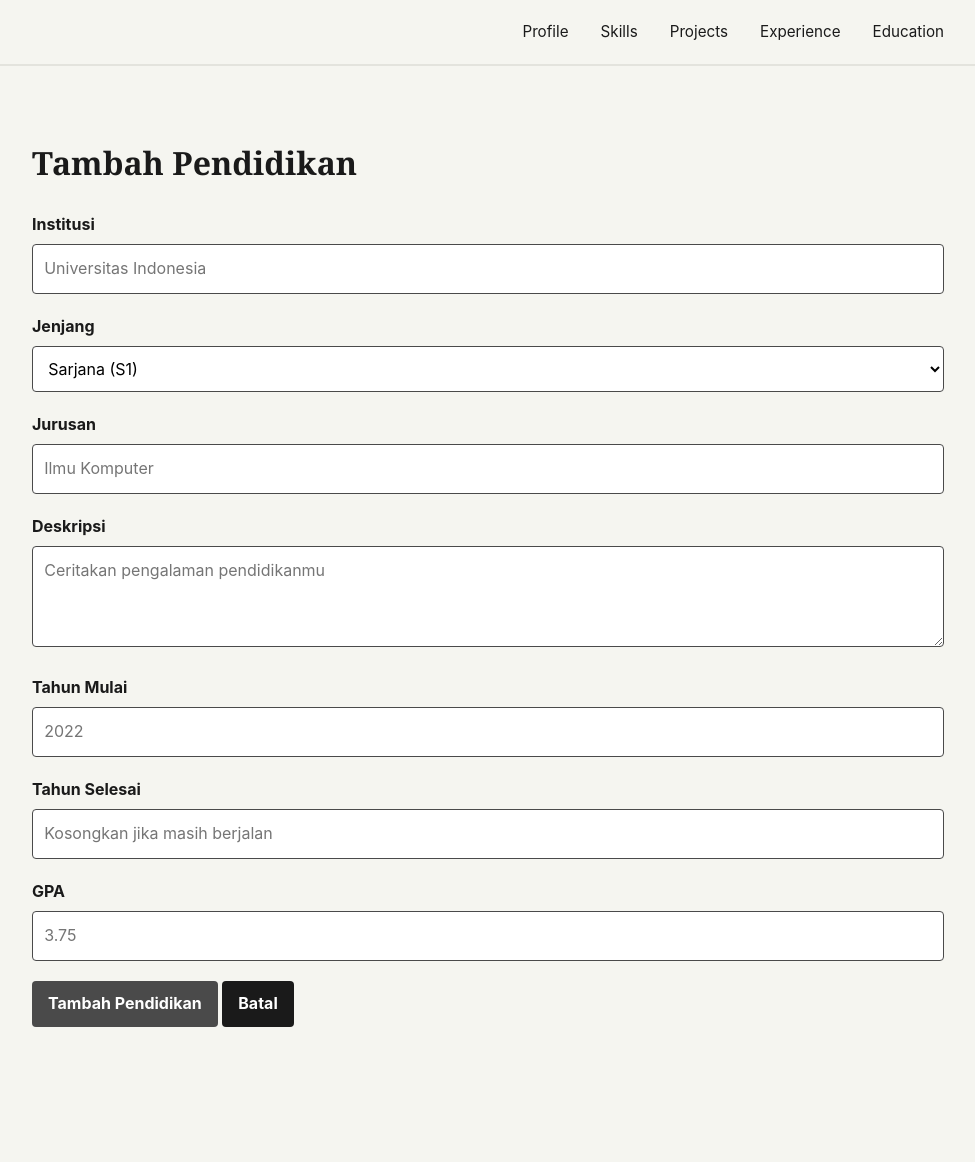
After one commit to niccola-geraldo/myportofolio, a Django app: page /education/add/ in a window 1280 px wide. The commit adds this page. Shown: the whole page, without its empty margins (152-1127 px from the left). Run offline with Django 5.2, Linux system fonts and the light colour scheme; some web fonts are replaced.

Commit message:
feat: Tugas 03 (Form & Data Delivery)

```diff
--- a/main/forms.py
+++ b/main/forms.py
@@ -1,6 +1,6 @@
-from django.forms import ModelForm, TextInput, Textarea, URLInput
+from django.forms import ModelForm, TextInput, Textarea, URLInput, Select, NumberInput
 
-from main.models import Project
+from main.models import Education, Project
 
 class ProjectForm(ModelForm):
     class Meta:
@@ -50,3 +50,74 @@ class ProjectForm(ModelForm):
                 }
             ),
         }
+
+class EducationForm(ModelForm):
+    class Meta:
+        model = Education
+        fields = [
+            "institution",
+            "degree",
+            "major",
+            "description",
+            "start_year",
+            "end_year",
+            "gpa",
+        ]
+
+        labels = {
+            "institution": "Institusi",
+            "degree": "Jenjang",
+            "major": "Jurusan",
+            "description": "Deskripsi",
+            "start_year": "Tahun Mulai",
+            "end_year": "Tahun Selesai",
+            "gpa": "GPA",
+        }
+
+        widgets = {
+            "institution": TextInput(
+                attrs={
+                    "placeholder": "Universitas Indonesia",
+                    "maxlength": 255,
+                }
+            ),
+            "degree": Select(
+                attrs={
+                    "placeholder": "Pilih jenjang pendidikan",
+                }
+            ),
+            "major": TextInput(
+                attrs={
+                    "placeholder": "Ilmu Komputer",
+                    "maxlength": 255,
+                }
+            ),
+            "description": Textarea(
+                attrs={
+                    "placeholder": "Ceritakan pengalaman pendidikanmu",
+                    "rows": 3,
+                }
+            ),
+            "start_year": NumberInput(
+                attrs={
+                    "placeholder": "2022",
+                    "min": 1900,
+                    "max": 2100,
+                }
+            ),
+            "end_year": NumberInput(
+                attrs={
+                    "placeholder": "Kosongkan jika masih berjalan",
+                    "min": 1900,
+                    "max": 2100,
+                }
+            ),
+            "gpa": NumberInput(
+                attrs={
+                    "placeholder": "3.75",
+                    "min": 0,
+                    "max": 4,
+                    "step": "0.01",
+                }
+            ),
+        }
--- a/main/urls.py
+++ b/main/urls.py
@@ -1,14 +1,33 @@
 from django.urls import path
 
-from main.views import show_main, show_experience, show_projects, create_project, delete_project, get_projects_json
+from main.views import (
+    create_education,
+    create_project,
+    delete_education,
+    delete_project,
+    get_education_json,
+    get_experience_json,
+    get_projects_json,
+    show_education,
+    show_experience,
+    show_main,
+    show_projects,
+    update_education,
+)
 
 app_name = "main"
 
 urlpatterns = [
     path("", show_main, name="show_main"),
     path("experience/", show_experience, name="show_experience"),
+    path("api/experience/", get_experience_json, name="get_experience_json"),
     path("projects/", show_projects, name="show_projects"),
     path("projects/add/", create_project, name="create_project"),
     path("api/projects/", get_projects_json, name="get_projects_json"),
-    path("projects/<uuid:project_id>/delete/",delete_project,name="delete_project"),
+    path("projects/<uuid:project_id>/delete/", delete_project, name="delete_project"),
+    path("education/", show_education, name="show_education"),
+    path("education/add/", create_education, name="create_education"),
+    path("education/<uuid:education_id>/update/", update_education, name="update_education"),
+    path("education/<uuid:education_id>/delete/", delete_education, name="delete_education"),
+    path("api/education/", get_education_json, name="get_education_json"),
 ]
--- a/main/views.py
+++ b/main/views.py
@@ -3,14 +3,17 @@ from django.core import serializers
 from django.http import HttpResponse
 from django.shortcuts import get_object_or_404, redirect, render
 
-from main.models import Experience, Project
-from main.forms import ProjectForm
+from main.models import Education, Experience, Project
+from main.forms import EducationForm, ProjectForm
+
+OWNER_NAME = "Niccola Geraldo Winaryo Durand"
+OWNER_NICKNAME = "NicoGWD"
 
 
 def show_main(request):
     context = {
-        "name": "Niccola Geraldo Winaryo Durand",
-        "nickname": "NicoGWD",
+        "name": OWNER_NAME,
+        "nickname": OWNER_NICKNAME,
         "npm": "2506619070",
         "study_program": "S1 Ilmu Komputer",
         "bio": (
@@ -23,29 +26,39 @@ def show_main(request):
 
 def show_experience(request):
     context = {
-        "name": "Niccola Geraldo Winaryo Durand",
-        "nickname": "NicoGWD",
+        "name": OWNER_NAME,
+        "nickname": OWNER_NICKNAME,
         "experience_list": Experience.objects.all(),
     }
     return render(request, "experience.html", context)
 
 
+def get_experience_json(request):
+    """Mengembalikan seluruh data Experience dalam format JSON."""
+    experience_json = serializers.serialize("json", Experience.objects.all())
+    return HttpResponse(experience_json, content_type="application/json")
+
+
 def show_projects(request):
+    # Ambil data lewat endpoint JSON lalu deserialize menjadi objek model,
+    # sehingga halaman menampilkan data yang sama dengan yang dikirim lewat JSON.
     json_response = get_projects_json(request)
-
-    projects = serializers.deserialize(
-        "json",
-        json_response.content.decode("utf-8"),
-    )
-    projects = [project.object for project in projects]
+    project_list = [
+        entry.object
+        for entry in serializers.deserialize(
+            "json", json_response.content.decode("utf-8")
+        )
+    ]
     title_query = request.GET.get("title", "").strip()
 
     context = {
-        "name": "Niccola Geraldo Winaryo Durand",
-        "nickname": "NicoGWD",
-        "project_list": Project.objects.all(),
+        "name": OWNER_NAME,
+        "nickname": OWNER_NICKNAME,
+        "title_query": title_query,
+        "project_list": project_list,
     }
     return render(request, "projects.html", context)
+
 
 def create_project(request):
     form = ProjectForm(request.POST or None)
@@ -56,10 +69,11 @@ def create_project(request):
         return redirect("main:show_projects")
 
     context = {
-        "name": "Burhan",
+        "name": OWNER_NAME,
         "form": form,
     }
     return render(request, "projects_form.html", context)
+
 
 def delete_project(request, project_id):
     project = get_object_or_404(Project, pk=project_id)
@@ -71,6 +85,7 @@ def delete_project(request, project_id):
 
     return redirect("main:show_projects")
 
+
 def get_projects_json(request):
     title_query = request.GET.get("title", "").strip()
     projects = Project.objects.all()
@@ -80,3 +95,73 @@ def get_projects_json(request):
 
     projects_json = serializers.serialize("json", projects)
     return HttpResponse(projects_json, content_type="application/json")
+
+
+def show_education(request):
+    # Ambil data lewat endpoint JSON lalu deserialize menjadi objek model.
+    json_response = get_education_json(request)
+    education_list = [
+        entry.object
+        for entry in serializers.deserialize(
+            "json", json_response.content.decode("utf-8")
+        )
+    ]
+
+    context = {
+        "name": OWNER_NAME,
+        "nickname": OWNER_NICKNAME,
+        "education_list": education_list,
+    }
+    return render(request, "education.html", context)
+
+
+def create_education(request):
+    form = EducationForm(request.POST or None)
+
+    if request.method == "POST" and form.is_valid():
+        form.save()
+        messages.success(request, "Pendidikan baru berhasil ditambahkan!")
+        return redirect("main:show_education")
+
+    context = {
+        "name": OWNER_NAME,
+        "form": form,
+    }
+    return render(request, "education_form.html", context)
+
+
+def update_education(request, education_id):
+    education = get_object_or_404(Education, pk=education_id)
+    form = EducationForm(request.POST or None, instance=education)
+
+    if request.method == "POST" and form.is_valid():
+        form.save()
+        messages.success(request, "Data pendidikan berhasil diubah!")
+        return redirect("main:show_education")
+
+    context = {
+        "name": OWNER_NAME,
+        "form": form,
+        "education": education,
+        "is_update": True,
+    }
+    return render(request, "education_form.html", context)
+
+
+def delete_education(request, education_id):
+    education = get_object_or_404(Education, pk=education_id)
+
+    if request.method == "POST":
+        education.delete()
+        messages.success(request, "Data pendidikan berhasil dihapus!")
+        return redirect("main:show_education")
+
+    return redirect("main:show_education")
+
+
+def get_education_json(request):
+    """Mengembalikan seluruh data Education dalam format JSON."""
+    education_json = serializers.serialize(
+        "json", Education.objects.all().order_by("start_year")
+    )
+    return HttpResponse(education_json, content_type="application/json")
--- a/static/css/style.css
+++ b/static/css/style.css
@@ -475,20 +475,23 @@ h1, h2, h3, .brand {
 }
 
 .form-group input,
-.form-group textarea {
+.form-group textarea,
+.form-group select {
     width: 100%;
     box-sizing: border-box;
     padding: 0.7rem;
     border: 1px solid var(--accent);
     border-radius: var(--radius);
     font: inherit;
+    background: #fff;
     transition:
         border-color 0.2s ease,
         outline-color 0.2s ease;
 }
 
 .form-group input:focus,
-.form-group textarea:focus {
+.form-group textarea:focus,
+.form-group select:focus {
     outline: 2px solid var(--accent);
     border-color: var(--accent);
 }
@@ -685,8 +688,104 @@ h1, h2, h3, .brand {
     background: #b42318;
 }
 
+/* education */
+
+.education-header {
+    width: 100%;
+    display: flex;
+    justify-content: space-between;
+    align-items: center;
+    gap: 1rem;
+    margin-bottom: 1.5rem;
+}
+
+.education-header h1 {
+    margin-bottom: 0;
+}
+
+.education-add-button {
+    display: inline-flex;
+    align-items: center;
+    gap: 0.45rem;
+}
+
+.education-add-button span {
+    font-size: 1.25rem;
+    line-height: 1;
+}
+
+.education-grid {
+    grid-template-columns: repeat(2, minmax(0, 1fr));
+}
+
+.education-grid .experience-card {
+    display: flex;
+    flex-direction: column;
+}
+
+.education-meta {
+    margin: 0.5rem 0;
+    font-size: 0.95rem;
+}
+
+.education-years {
+    font-size: 0.85rem;
+    font-weight: 600;
+}
+
+.education-status {
+    margin-top: 0.5rem;
+    font-size: 0.85rem;
+    font-weight: 600;
+}
+
+.education-description {
+    margin: 0.5rem 0 0;
+    color: var(--text-muted);
+}
+
+.education-gpa {
+    margin-top: 0.5rem;
+    font-size: 0.85rem;
+    color: var(--text-muted);
+}
+
+.education-card-actions {
+    display: flex;
+    flex-direction: column;
+    margin-top: auto;
+}
+
+.education-actions {
+    display: flex;
+    align-items: center;
+    flex-wrap: wrap;
+    gap: 20px;
+    margin-top: 1rem;
+}
+
+.education-actions .button {
+    font-size: 0.85rem;
+    font-weight: 600;
+}
+
+.education-actions .education-status {
+    margin-top: 0;
+}
+
+.education-form {
+    width: 100%;
+    max-width: 100%;
+    margin-top: 1.5rem;
+}
+
 @media (max-width: 600px) {
     .project-header {
+        align-items: flex-start;
+        flex-direction: column;
+    }
+
+    .education-header {
         align-items: flex-start;
         flex-direction: column;
     }
--- a/templates/base.html
+++ b/templates/base.html
@@ -4,12 +4,11 @@
     <head>
         <meta charset="UTF-8">
         <meta name="viewport" content="width=device-width, initial-scale=1.0">
-        <title>{{ name }} - Portofolio</title>
+        <title>{% block title %}{{ name }} - Portofolio{% endblock title %}</title>
         <link rel="preconnect" href="https://fonts.googleapis.com">
         <link rel="preconnect" href="https://fonts.gstatic.com" crossorigin>
         <link href="https://fonts.googleapis.com/css2?family=Barriecito&family=Chivo:wght@400;600&display=swap" rel="stylesheet">
         <link rel="stylesheet" href="/static/css/style.css">
-        {% block meta %} {% endblock meta %}
     </head>
 
     <body>
@@ -21,6 +20,7 @@
                     <a href="{% url 'main:show_main' %}#skills">Skills</a>
                     <a href="{% url 'main:show_projects' %}">Projects</a>
                     <a href="{% url 'main:show_experience' %}">Experience</a>
+                    <a href="{% url 'main:show_education' %}">Education</a>
                 </nav>
             </div>
         </header>
--- /dev/null
+++ b/templates/education_form.html
@@ -0,0 +1,31 @@
+{% extends "base.html" %}
+{% block title %}{% if is_update %}Update{% else %}Add{% endif %} Education - {{ name }}{% endblock title %}
+{% block content %}
+    <main>
+        <section class="experience-section">
+            <div class="container">
+                <h1>
+                    {% if is_update %}Ubah Pendidikan{% else %}Tambah Pendidikan{% endif %}
+                </h1>
+                <form method="post"
+                      action="{% if is_update %}{% url 'main:update_education' education.id %}{% else %}{% url 'main:create_education' %}{% endif %}"
+                      class="education-form">
+                    {% csrf_token %}
+                    {% for field in form %}
+                        <div class="form-group">
+                            <label for="{{ field.id_for_label }}">{{ field.label }}</label>
+                            {{ field }}
+                            {% for error in field.errors %}
+                                <p class="form-error">{{ error }}</p>
+                            {% endfor %}
+                        </div>
+                    {% endfor %}
+                    <button type="submit" class="button">
+                        {% if is_update %}Simpan Perubahan{% else %}Tambah Pendidikan{% endif %}
+                    </button>
+                    <a href="{% url 'main:show_education' %}" class="button button-secondary">Batal</a>
+                </form>
+            </div>
+        </section>
+    </main>
+{% endblock content %}
--- a/templates/projects.html
+++ b/templates/projects.html
@@ -1,7 +1,5 @@
 {% extends "base.html" %}
-{% block meta %}
-    <title>Projects - {{ name }}</title>
-{% endblock meta %}
+{% block title %}Projects - {{ name }}{% endblock title %}
 {% block content %}
     <main>
         <section class="experience-section" id="experience">
--- a/templates/projects_form.html
+++ b/templates/projects_form.html
@@ -1,7 +1,5 @@
 {% extends "base.html" %}
-{% block meta %}
-    <title>Add Project - {{ name }}</title>
-{% endblock meta %}
+{% block title %}Add Project - {{ name }}{% endblock title %}
 {% block content %}
     <main>
         <section class="experience-section">
```
Also changed, not shown: other parts of static/css/style.css (+22 -11 lines), main/models.py (+27 -0 lines), main/tests.py (+141 -4 lines), templates/components/education_delete_modal.html (added, +43 -0 lines), templates/education.html (added, +58 -0 lines), README.md, main/migrations/0004_education.py (added).
